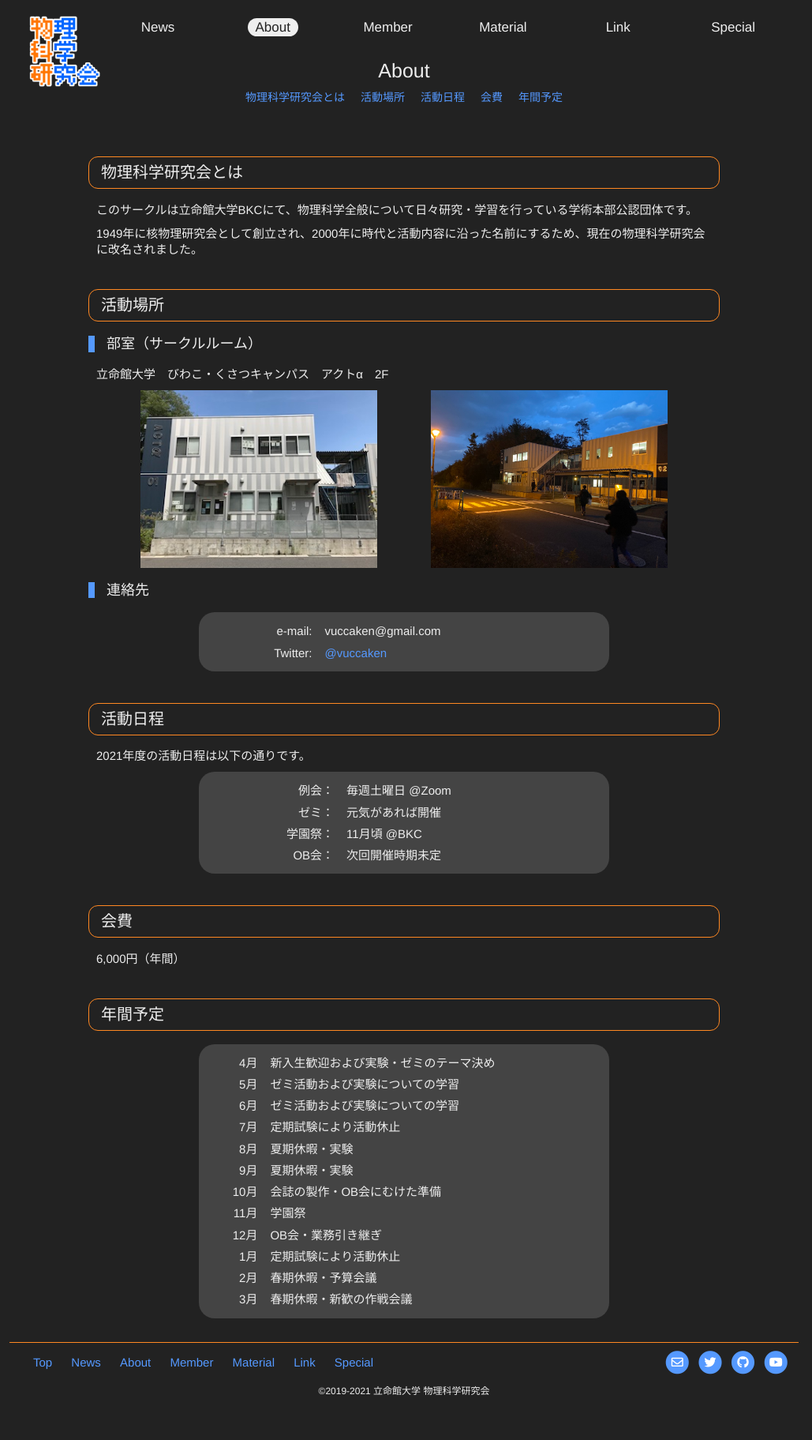
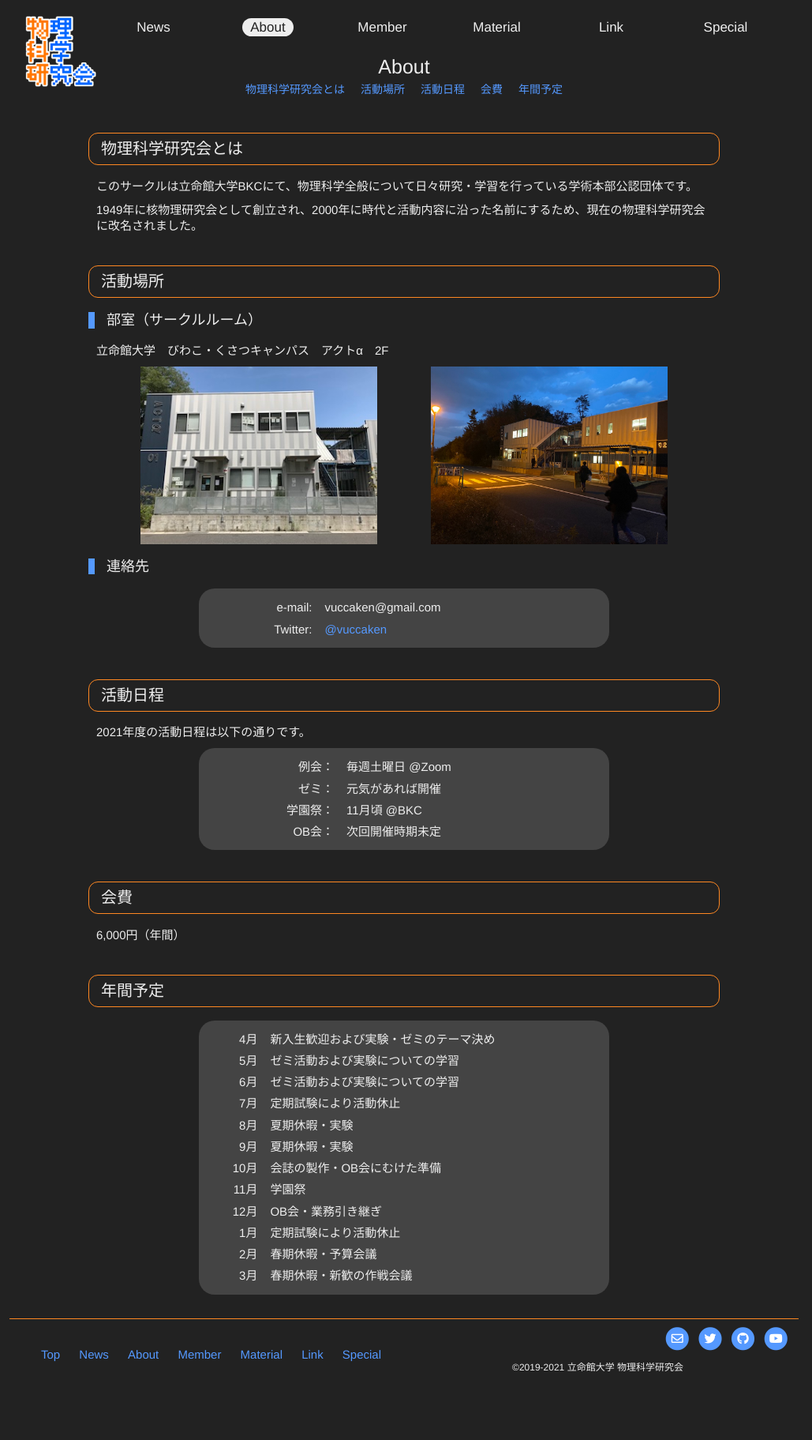
Before and after one commit to vuccaken/vuccaken.github.io, a Jekyll site: the page built from _pages/about.md, in a window 1280 px wide. Shown: the whole page at 79% size, without its empty margins (128-1157 px from the left). Built offline with Jekyll 4.4.1, drawn with Linux system fonts in a browser that asks for light colours; nearby versions of some CDN libraries; after the commit the page ends 1793 px from its top, so only the background shows below that.

Commit message:
header調整

```diff
--- a/_sass/main.scss
+++ b/_sass/main.scss
@@ -4,23 +4,26 @@
 //
 
 header {
-  // background: $thm-color;
-  // border-bottom: solid 1px blue;
-  padding: 20px 0;
+  // border: solid 1px tomato;
+  h1 {
+    // border: solid 1px aqua;
+    margin: 0px;
+    text-align: center;
+  }
   .subtitle {
     font-size: 90%;
     padding-bottom: 5px;
   }
 }
 nav {
-  // background-color: burlywood;
-  margin: 0 10px;
+  // border: solid 1px tomato;
+  margin: 20px;
   display: flex;
   .logo {
+    display: block;
     // border: solid 1px aqua;
     height: 90px;
-    padding-left: 15px;
-    margin-bottom: -70px;
+    margin-bottom: -90px;
     position: relative;
     z-index: 10; // 無いとcontentの下敷きに...
   }
@@ -32,7 +35,6 @@
   }
   .menu-list {
     // border: solid 1px aqua;
-    margin: auto;
     width: 100%;
     display: grid;
     grid-template-columns: repeat(auto-fit, minmax(95px, 1fr));
--- a/_sass/reset.scss
+++ b/_sass/reset.scss
@@ -50,10 +50,6 @@
   line-height: .2rem;
 }
 h1 {
-  // background-color: aqua;
-  margin-top: 25px;
-  margin-bottom: 5px;
-  text-align: center;
   font-size: .25rem;
   font-weight: normal;
 }
```
